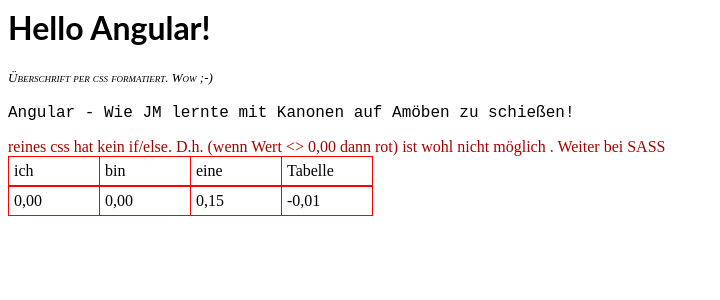
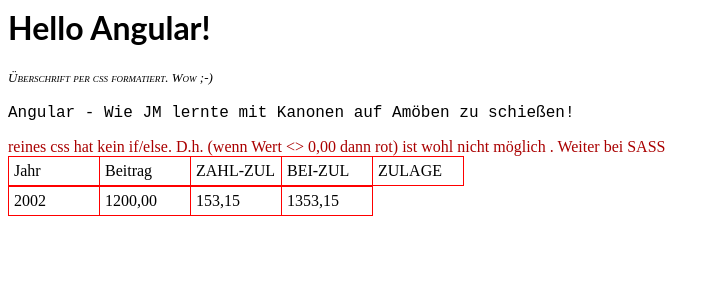
Before and after one commit to nomoretower/angular-4c6xek, an Angular app: page / in a window 1280 px wide. Shown: the top 300 px of the page, without its empty margins (0-720 px from the left). Built offline with nearby package versions, Linux system fonts and the light colour scheme.

Commit message:
2 files modified

```diff
--- a/src/app/app.component.css
+++ b/src/app/app.component.css
@@ -23,6 +23,7 @@
     }
   }
 
+
 div.table {
 	display: table;
 	border-collapse: collapse;
--- a/src/app/app.component.html
+++ b/src/app/app.component.html
@@ -15,18 +15,19 @@
 
 	<div class="table">
 		<div class="tr">
-			<div class="td">ich</div>
-			<div class="td">bin</div>
-			<div class="td">eine</div>
-			<div class="td">Tabelle</div>
+			<div class="td">Jahr</div>
+			<div class="td">Beitrag</div>
+			<div class="td">ZAHL-ZUL</div>
+			<div class="td">BEI-ZUL</div>
+    	<div class="td">ZULAGE</div>
 		</div>
 	</div>
 
   	<div class="table">
 		<div class="tr">
-			<div class="td">0,00</div>
-			<div class="td">0,00</div>
-			<div class="td">0,15</div>
-			<div class="td">-0,01</div>
+			<div class="td">2002</div>
+			<div class="td">1200,00</div>
+			<div class="td">153,15</div>
+			<div class="td">1353,15</div>
 		</div>
 	</div>
```
